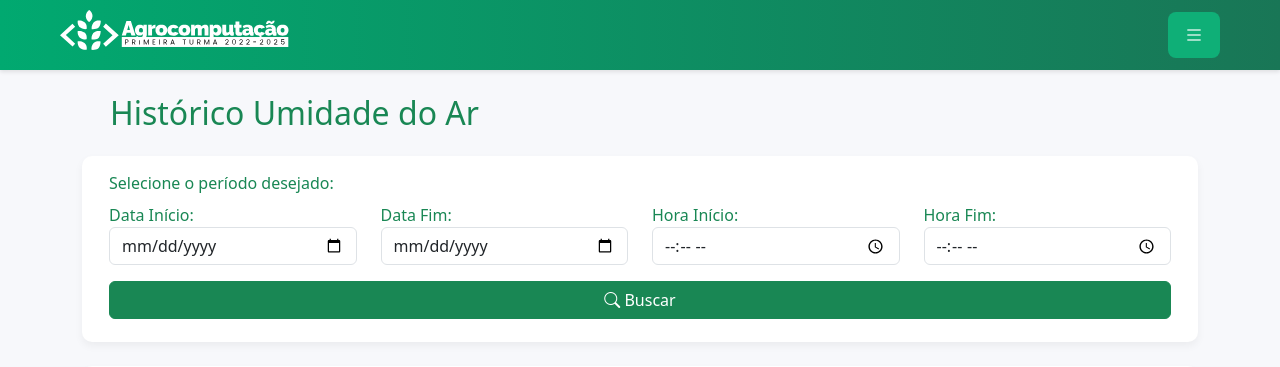
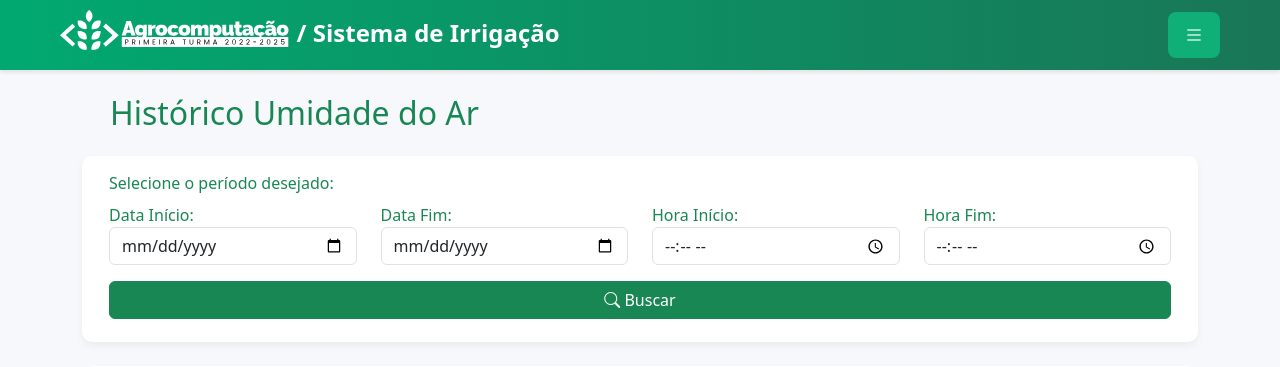
Before and after one commit to JuniorCarlini/agrocomputation, a Django app: page /irrigation/air-humidity-chart/ in a window 1280 px wide. Shown: the top 367 px of the page. Run offline with Django 4.2, Linux system fonts and the light colour scheme; tables that the repository leaves empty hold one stand-in row (values such as "Sample post"); some libraries are stand-ins or nearby versions.

Commit message:
Update navbar.html

```diff
--- a/templates/partials/navbar.html
+++ b/templates/partials/navbar.html
@@ -1,12 +1,19 @@
 {% load static %}
-
+{% load custom_filters %}
 <nav class="navbar navbar-color">
     <div class="container-fluid d-flex justify-content-between align-items-center">
-
-        <a href="/" class="ms-5">
-            <img class="logo" src="{% static '/icons/logo_largue.svg' %}" alt="logo" height="40">
-        </a>
-
+        <div class="d-flex align-items-center">
+            <a href="/" class="ms-5">
+                <img class="logo" src="{% static '/icons/logo_largue.svg' %}" alt="logo" height="40">
+            </a>
+            <div class="mb-1">
+                {% if '/irrigation/' in request.path %}
+                    <span class="text-white fs-4 fw-bolder ms-2"> / Sistema de Irrigação</span>
+                {% elif '/station/' in request.path %}
+                    <span class="text-white fs-4 fw-bolder ms-2"> / Estação Meteorológica</span>
+                {% endif %}
+            </div>
+         </div>
         <button type="button" class="btn custom-button-menu btn-lg me-5" data-bs-toggle="offcanvas"
                 data-bs-target="#offcanvasNavbar" aria-controls="offcanvasNavbar"
                 aria-label="Toggle navigation">
```
